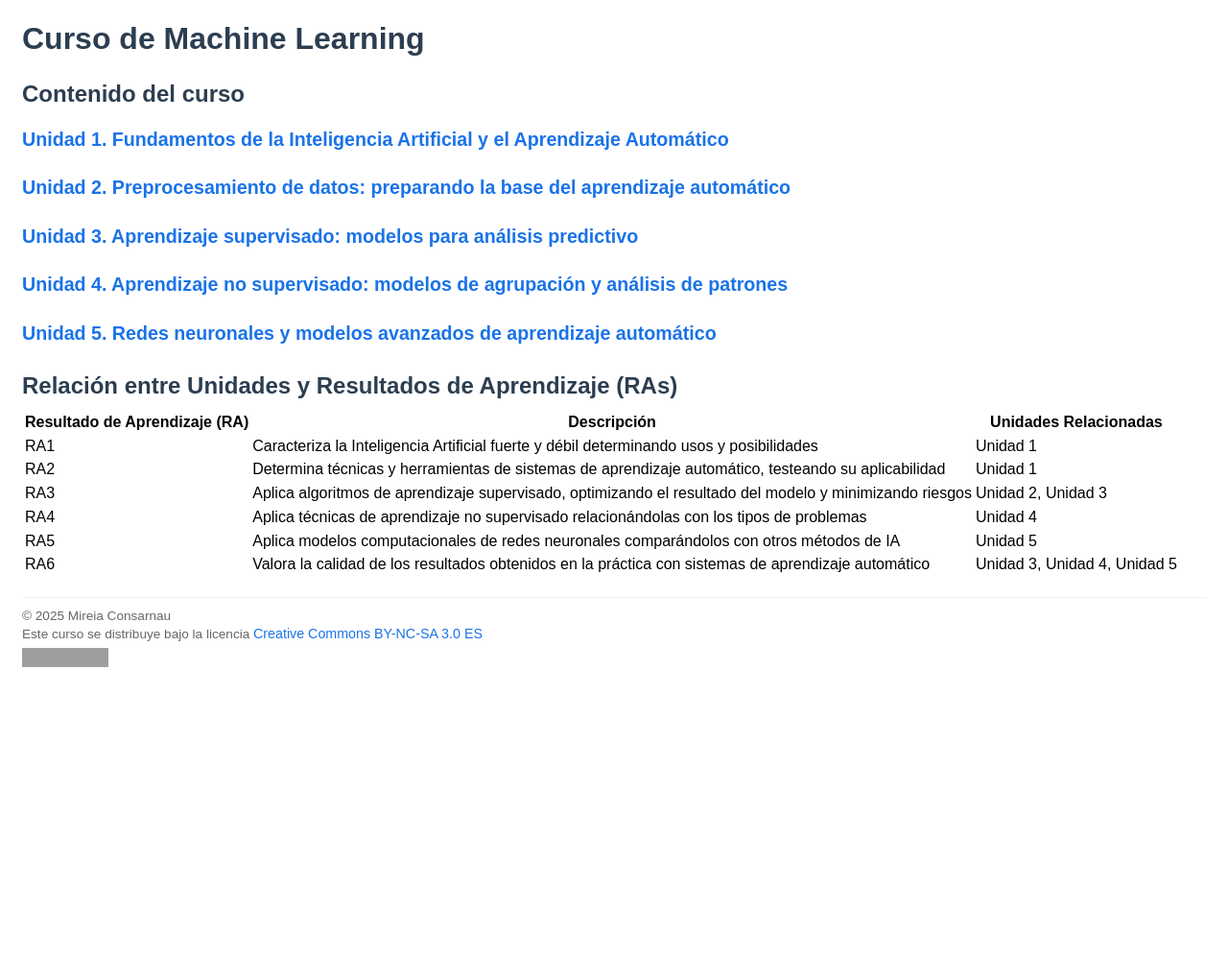
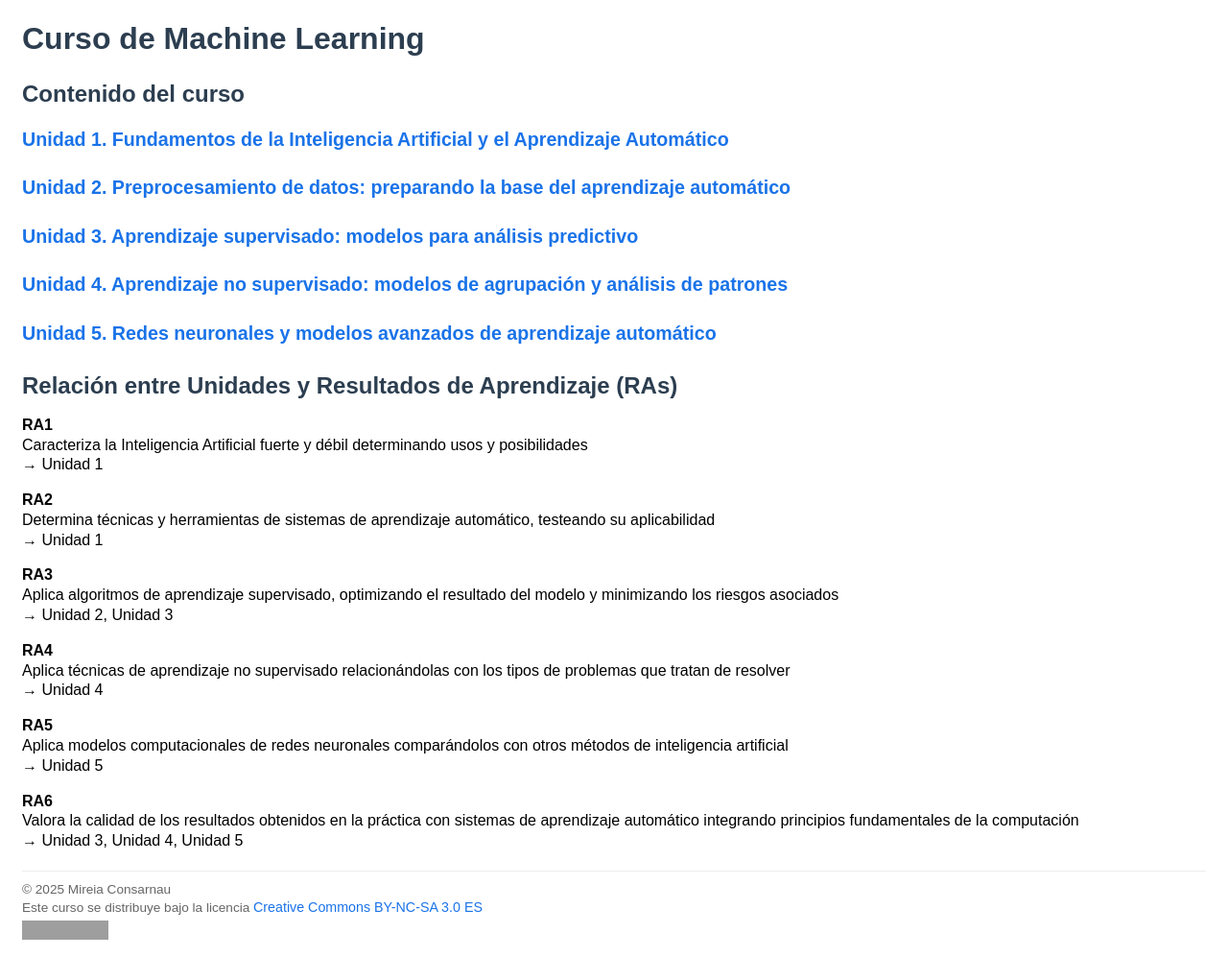
Before and after one commit to mireiaconsarnau/machine_learning, a Jekyll site: the page built from index.md, in a window 1280 px wide. Shown: the whole page at 96% size. Built offline with Jekyll 4.4.1, drawn with Linux system fonts in a browser that asks for light colours; before the commit the page ends 900 px from its top, so only the background shows below that; grey boxes are pictures that could not be loaded.

Commit message:
Update index.md

```diff
--- a/index.md
+++ b/index.md
@@ -13,11 +13,26 @@
 
 ## Relación entre Unidades y Resultados de Aprendizaje (RAs)
 
-| Resultado de Aprendizaje (RA) | Descripción                                                                                      | Unidades Relacionadas          |
-|-------------------------------|--------------------------------------------------------------------------------------------------|--------------------------------|
-| RA1                           | Caracteriza la Inteligencia Artificial fuerte y débil determinando usos y posibilidades         | Unidad 1                       |
-| RA2                           | Determina técnicas y herramientas de sistemas de aprendizaje automático, testeando su aplicabilidad | Unidad 1                       |
-| RA3                           | Aplica algoritmos de aprendizaje supervisado, optimizando el resultado del modelo y minimizando riesgos | Unidad 2, Unidad 3             |
-| RA4                           | Aplica técnicas de aprendizaje no supervisado relacionándolas con los tipos de problemas         | Unidad 4                       |
-| RA5                           | Aplica modelos computacionales de redes neuronales comparándolos con otros métodos de IA        | Unidad 5                       |
-| RA6                           | Valora la calidad de los resultados obtenidos en la práctica con sistemas de aprendizaje automático | Unidad 3, Unidad 4, Unidad 5   |
+**RA1**
+Caracteriza la Inteligencia Artificial fuerte y débil determinando usos y posibilidades
+→ Unidad 1
+
+**RA2**
+Determina técnicas y herramientas de sistemas de aprendizaje automático, testeando su aplicabilidad
+→ Unidad 1
+
+**RA3**
+Aplica algoritmos de aprendizaje supervisado, optimizando el resultado del modelo y minimizando los riesgos asociados
+→ Unidad 2, Unidad 3
+
+**RA4**
+Aplica técnicas de aprendizaje no supervisado relacionándolas con los tipos de problemas que tratan de resolver
+→ Unidad 4
+
+**RA5**
+Aplica modelos computacionales de redes neuronales comparándolos con otros métodos de inteligencia artificial
+→ Unidad 5
+
+**RA6**
+Valora la calidad de los resultados obtenidos en la práctica con sistemas de aprendizaje automático integrando principios fundamentales de la computación
+→ Unidad 3, Unidad 4, Unidad 5
```
